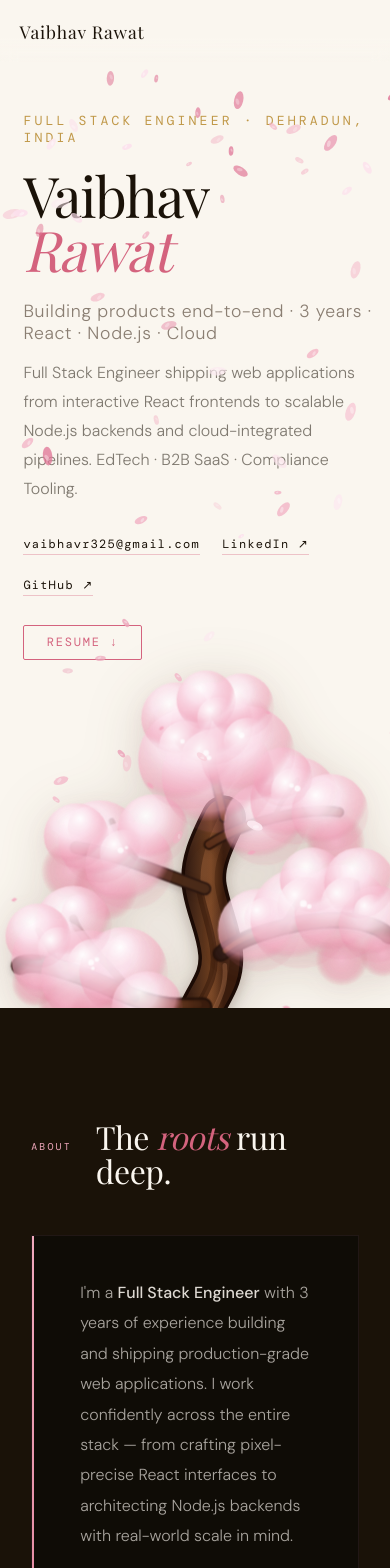
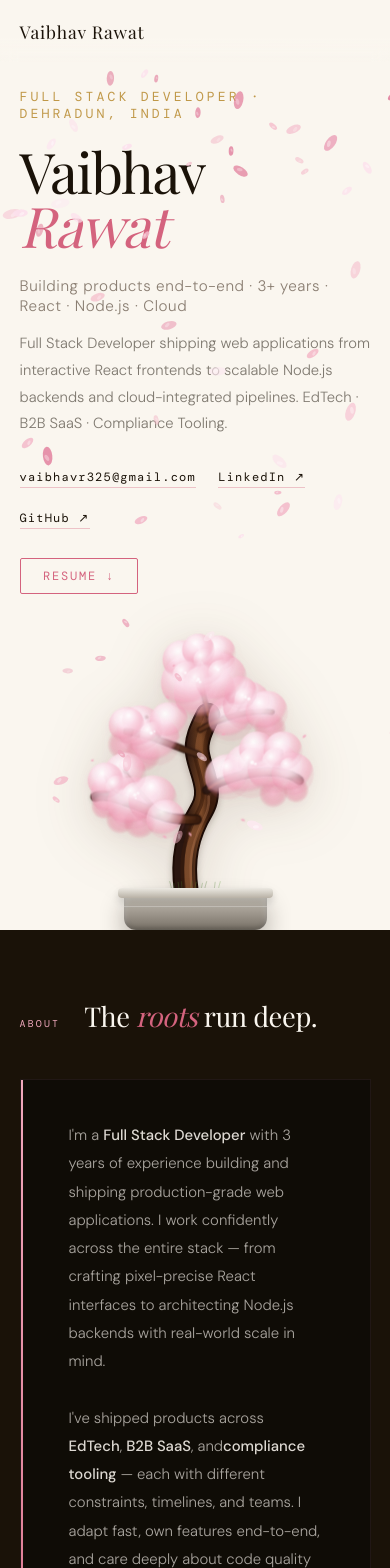
Before and after one commit to va1bhav-rawat/portfolio, a React (Vite) app: page / in a window 390 px wide. Shown: the top 1568 px of the page. Built offline with nearby package versions, Linux system fonts and the light colour scheme; a web font is replaced by a local one.

Commit message:
CSS and title udpates

```diff
--- a/index.html
+++ b/index.html
@@ -4,7 +4,7 @@
 <head>
     <meta charset="UTF-8" />
     <meta name="viewport" content="width=device-width, initial-scale=1.0" />
-    <title>Vaibhav Rawat — Full Stack Engineer</title>
+    <title>Vaibhav Rawat — Full Stack Developer</title>
     <link
         href="https://fonts.googleapis.com/css2?family=Playfair+Display:ital,wght@0,300;0,400;0,700;1,300;1,400&family=DM+Sans:wght@200;300;400;500&family=DM+Mono:wght@300;400&display=swap"
         rel="stylesheet">
--- a/src/components/About.jsx
+++ b/src/components/About.jsx
@@ -14,7 +14,7 @@ export default function About() {
                 <div className="about-grid">
                     <div className="about-main" id="am" ref={mainRef}>
                         <p className="about-body">
-                            I'm a <strong>Full Stack Engineer</strong> with 3 years of experience building and shipping
+                            I'm a <strong>Full Stack Developer</strong> with 3 years of experience building and shipping
                             production-grade web applications. I work confidently across the entire stack — from crafting
                             pixel-precise React interfaces to architecting Node.js backends with real-world scale in
                             mind.<br /><br />
@@ -29,7 +29,7 @@ export default function About() {
                             </div>
                             <div className="mrow">
                                 <span className="mk">Current Role</span>
-                                <span className="mv">Full Stack Engineer @ DevsLane</span>
+                                <span className="mv">Full Stack Developer @ DevsLane</span>
                             </div>
                             <div className="mrow">
                                 <span className="mk">Education</span>
--- a/src/components/Experience.jsx
+++ b/src/components/Experience.jsx
@@ -17,7 +17,7 @@ export default function Experience() {
 
                         <div className="exp-entry" id="ex0" ref={exp0Ref}>
                             <div className="exp-date">July 2024 – March 2026</div>
-                            <div className="exp-role">Full Stack Engineer</div>
+                            <div className="exp-role">Full Stack Developer</div>
                             <div className="exp-co">DevsLane</div>
                             <div className="proj-list">
                                 <div className="proj">
@@ -37,7 +37,7 @@ export default function Experience() {
 
                         <div className="exp-entry" id="ex1" ref={exp1Ref}>
                             <div className="exp-date">July 2022 – June 2024</div>
-                            <div className="exp-role">Full Stack Engineer Intern</div>
+                            <div className="exp-role">Full Stack Developer Intern</div>
                             <div className="exp-co">DevsLane</div>
                             <div className="proj-list">
                                 <div className="proj">
--- a/src/components/Hero.jsx
+++ b/src/components/Hero.jsx
@@ -222,10 +222,10 @@ export default function Hero() {
   return (
     <section id="hero">
       <div className="hero-text">
-        <p className="h-eyebrow">Full Stack Engineer · Dehradun, India</p>
+        <p className="h-eyebrow">Full Stack Developer · Dehradun, India</p>
         <h1 className="h-name">Vaibhav<em>Rawat</em></h1>
-        <p className="h-role">Building products end-to-end · 3 years · React · Node.js · Cloud</p>
-        <p className="h-desc">Full Stack Engineer shipping web applications from interactive React frontends to scalable
+        <p className="h-role">Building products end-to-end · 3+ years · React · Node.js · Cloud</p>
+        <p className="h-desc">Full Stack Developer shipping web applications from interactive React frontends to scalable
           Node.js backends and cloud-integrated pipelines. EdTech · B2B SaaS · Compliance Tooling.</p>
         <div className="h-links">
           <a href="mailto:vaibhavr325@gmail.com">vaibhavr325@gmail.com</a>
--- a/src/index.css
+++ b/src/index.css
@@ -973,8 +973,22 @@
 
             .tree-scene {
                 height: 55vw;
-                min-height: 300px;
-                max-height: 500px;
+                min-height: 260px;
+                max-height: 420px;
+            }
+
+            #tree-wrap {
+                width: 300px;
+                height: 345px;
+            }
+
+            .bonsai-pot {
+                width: 195px;
+            }
+
+            .pot-feet,
+            .pot-shadow-floor {
+                display: none;
             }
 
             .about-grid,
@@ -1002,7 +1016,68 @@
         }
 
         @media(max-width:560px) {
+            .section {
+                padding: 4.5rem 5vw;
+            }
+
+            .hero-text {
+                padding: 5.5rem 5vw 2rem;
+            }
+
+            .h-role {
+                font-size: .95rem;
+            }
+
+            .h-desc {
+                font-size: .92rem;
+            }
+
+            .tree-scene {
+                height: auto;
+                min-height: unset;
+                max-height: unset;
+                padding: 1.5rem 0 0;
+            }
+
+            #tree-wrap {
+                width: 220px;
+                height: 254px;
+            }
+
+            .bonsai-pot {
+                width: 143px;
+            }
+
+            .bonsai-display {
+                height: auto;
+            }
+
+            .pot-feet,
+            .pot-shadow-floor {
+                display: none;
+            }
+
+            .s-title {
+                font-size: clamp(1.6rem, 7vw, 2.4rem);
+            }
+
+            .exp-role {
+                font-size: 1.25rem;
+            }
+
+            .con-title {
+                font-size: clamp(1.8rem, 8vw, 2.8rem);
+            }
+
             .skills-grid {
                 grid-template-columns: 1fr;
             }
+
+            .about-body {
+                font-size: .93rem;
+            }
+
+            .proj-pt {
+                font-size: .88rem;
+            }
         }
```
